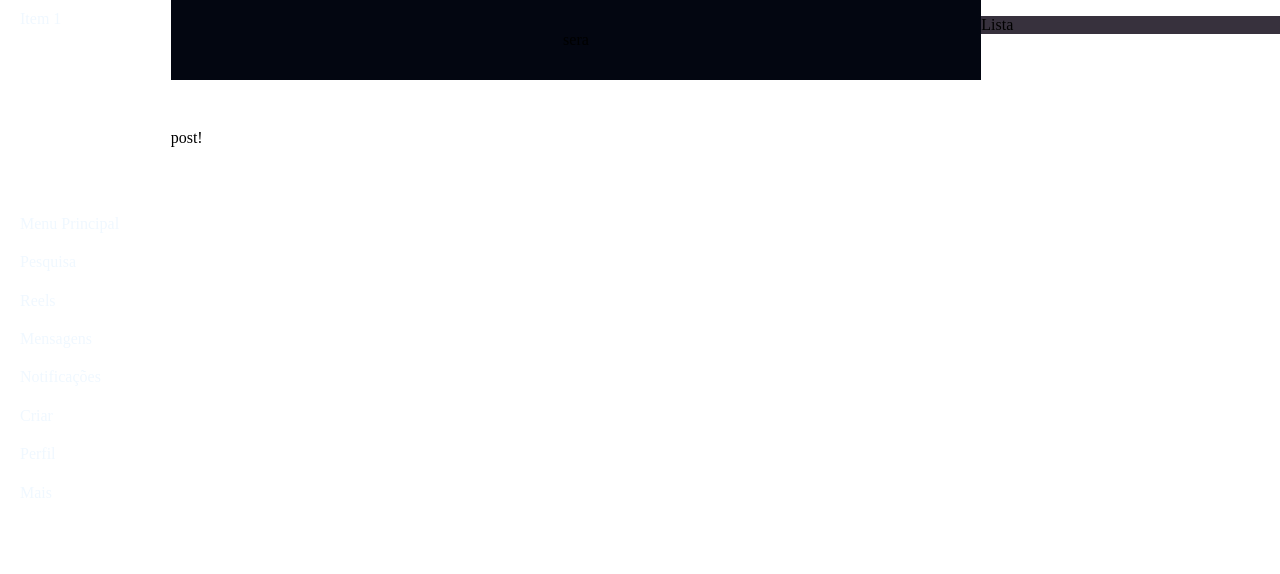
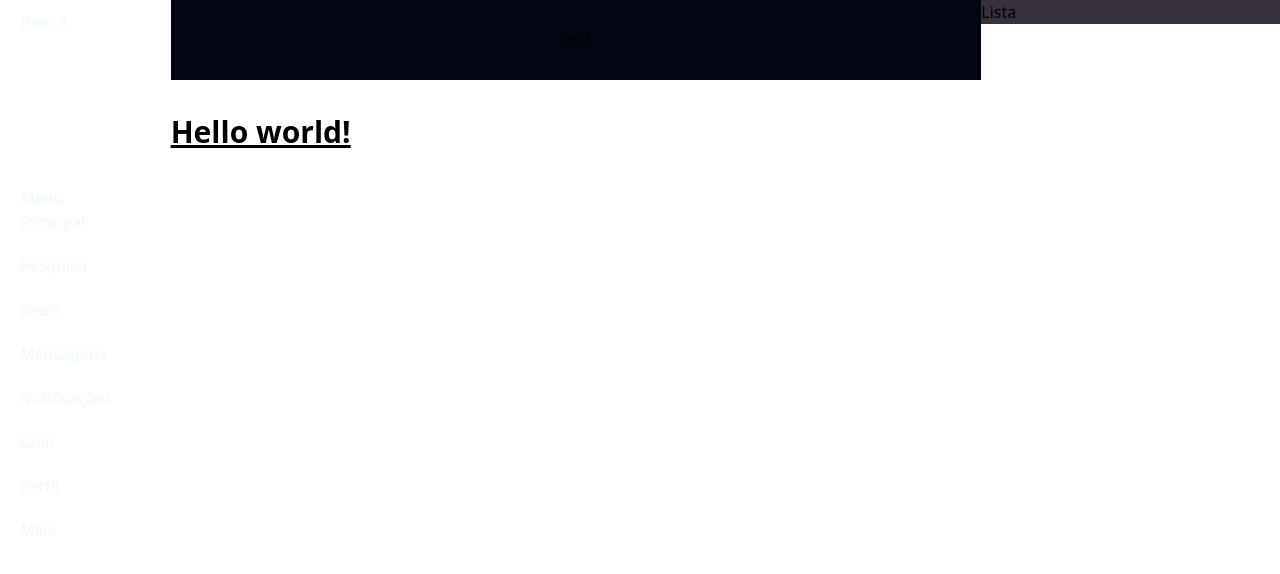
Before and after one commit to HenriqueReimao/RedeSocial-angular, an Angular app: page / in a window 1280 px wide. Shown: the top 574 px of the page. Built offline with nearby package versions, Linux system fonts and the light colour scheme.

Commit message:
- Remeve Normalize

```diff
--- a/src/app/components/post/post.component.html
+++ b/src/app/components/post/post.component.html
@@ -1 +1,3 @@
-<p>post!</p>
+<h1 class="text-3xl font-bold underline">
+    Hello world!
+  </h1>
--- a/src/styles.css
+++ b/src/styles.css
@@ -1,2 +1,4 @@
 /* You can add global styles to this file, and also import other style files */
-@import "normalize.css";
+@tailwind base;
+@tailwind components;
+@tailwind utilities;
--- a/tailwind.config.js
+++ b/tailwind.config.js
@@ -1,6 +1,8 @@
 /** @type {import('tailwindcss').Config} */
 module.exports = {
-  content: [],
+  content: [
+    "./src/**/*.{html,ts}",
+  ],
   theme: {
     extend: {},
   },
```
